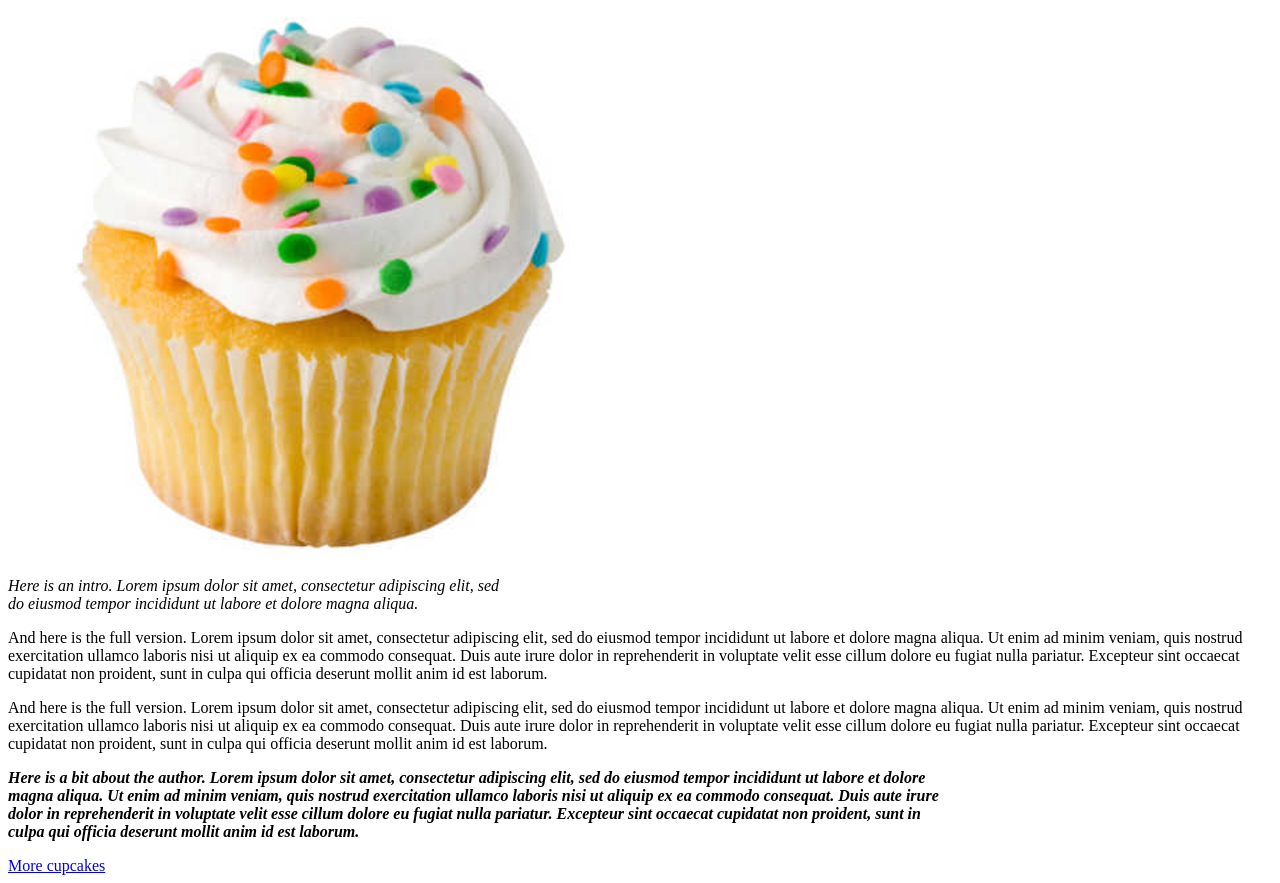
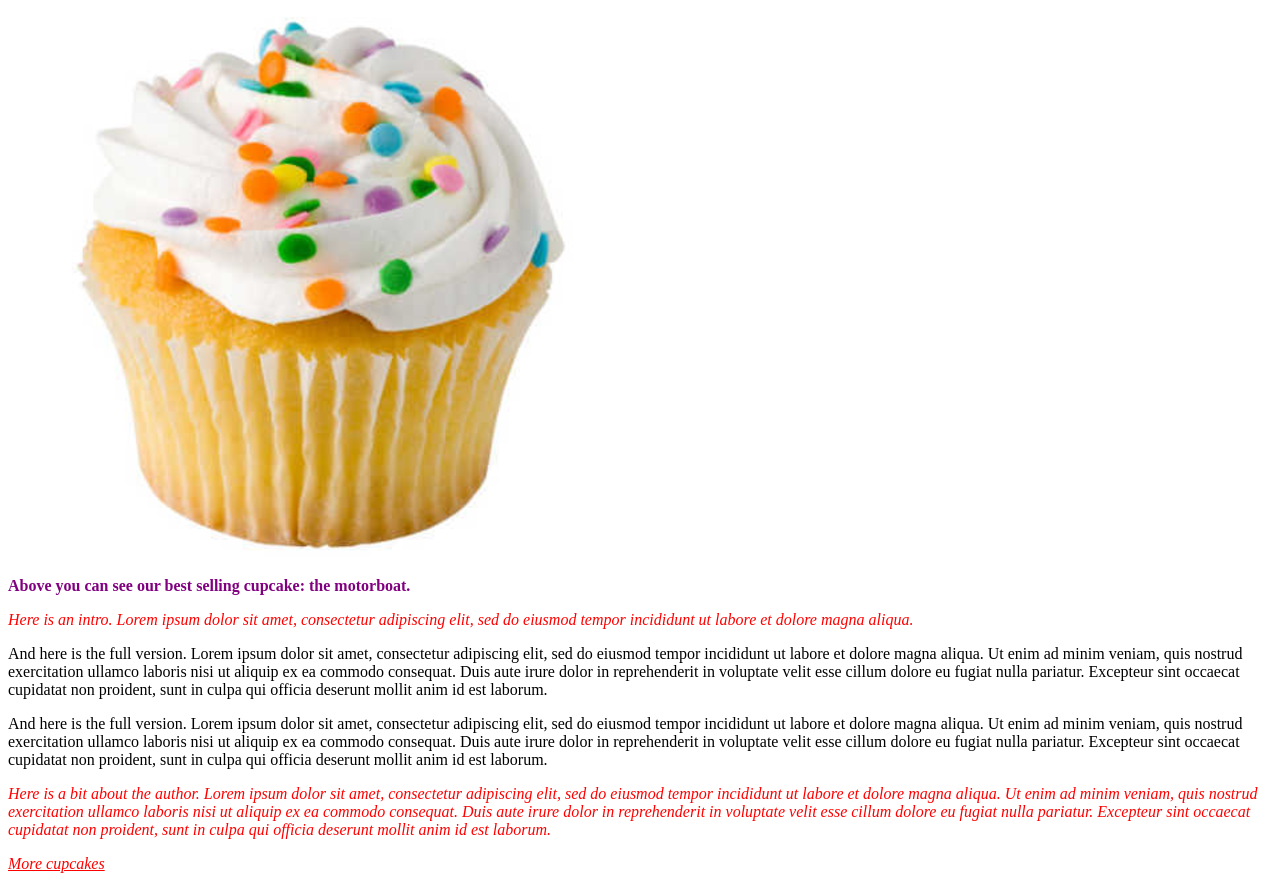
Before and after one commit to burentop/new-page, a plain HTML site: page index.html in a window 1280 px wide. Shown: the part 110-993 px from the top of the page. Drawn offline with Linux system fonts and the light colour scheme.

Commit message:
complete css styling, with classes.

```diff
--- a/css/styles.css
+++ b/css/styles.css
@@ -1,10 +1,9 @@
-p.intro {
-  width: 40%;
+.flashy {
+  color: red;
   font-style: italic;
 }
 
-p.author {
-  width: 75%;
-  font-style: italic;
-  font-weight: bold;
+.best {
+  color: purple;
+  font-weight: 800;
 }
--- a/index.html
+++ b/index.html
@@ -8,7 +8,8 @@
     <h1>Paragraphs of text!</h1>
     <h2>Plus an intro at the top</h2>
     <img src="img/cupcake.png" alt="Picture of a cupcake." />
-    <p class="intro">Here is an intro. Lorem ipsum dolor sit amet, consectetur adipiscing elit, sed do eiusmod tempor incididunt ut labore et dolore magna aliqua.</p>
+    <p class="best">Above you can see our best selling cupcake: the motorboat.</p>
+    <p class="flashy">Here is an intro. Lorem ipsum dolor sit amet, consectetur adipiscing elit, sed do eiusmod tempor incididunt ut labore et dolore magna aliqua.</p>
     <p>And here is the full version. Lorem ipsum dolor sit amet, consectetur adipiscing elit, sed do eiusmod tempor incididunt ut labore et dolore magna
      aliqua. Ut enim ad minim veniam, quis nostrud exercitation ullamco laboris nisi ut aliquip ex ea commodo consequat. Duis aute irure dolor in
      reprehenderit in voluptate velit esse cillum dolore eu fugiat nulla pariatur. Excepteur sint occaecat cupidatat non proident, sunt in culpa qui
@@ -19,13 +20,13 @@
       reprehenderit in voluptate velit esse cillum dolore eu fugiat nulla pariatur. Excepteur sint occaecat cupidatat non proident, sunt in culpa qui
       officia deserunt mollit anim id est laborum.
     </p>
-    <p class="author">
+    <p class="flashy">
       Here is a bit about the author. Lorem ipsum dolor sit amet, consectetur adipiscing elit, sed do eiusmod tempor incididunt ut labore et dolore magna
       aliqua. Ut enim ad minim veniam, quis nostrud exercitation ullamco laboris nisi ut aliquip ex ea commodo consequat. Duis aute irure dolor in
       reprehenderit in voluptate velit esse cillum dolore eu fugiat nulla pariatur. Excepteur sint occaecat cupidatat non proident, sunt in culpa qui
       officia deserunt mollit anim id est laborum.
     </p>
 
-    <a href="http://www.example.com/more">More cupcakes</a>
+    <a class="flashy" href="http://www.example.com/more">More cupcakes</a>
   </body>
 </html>
```
